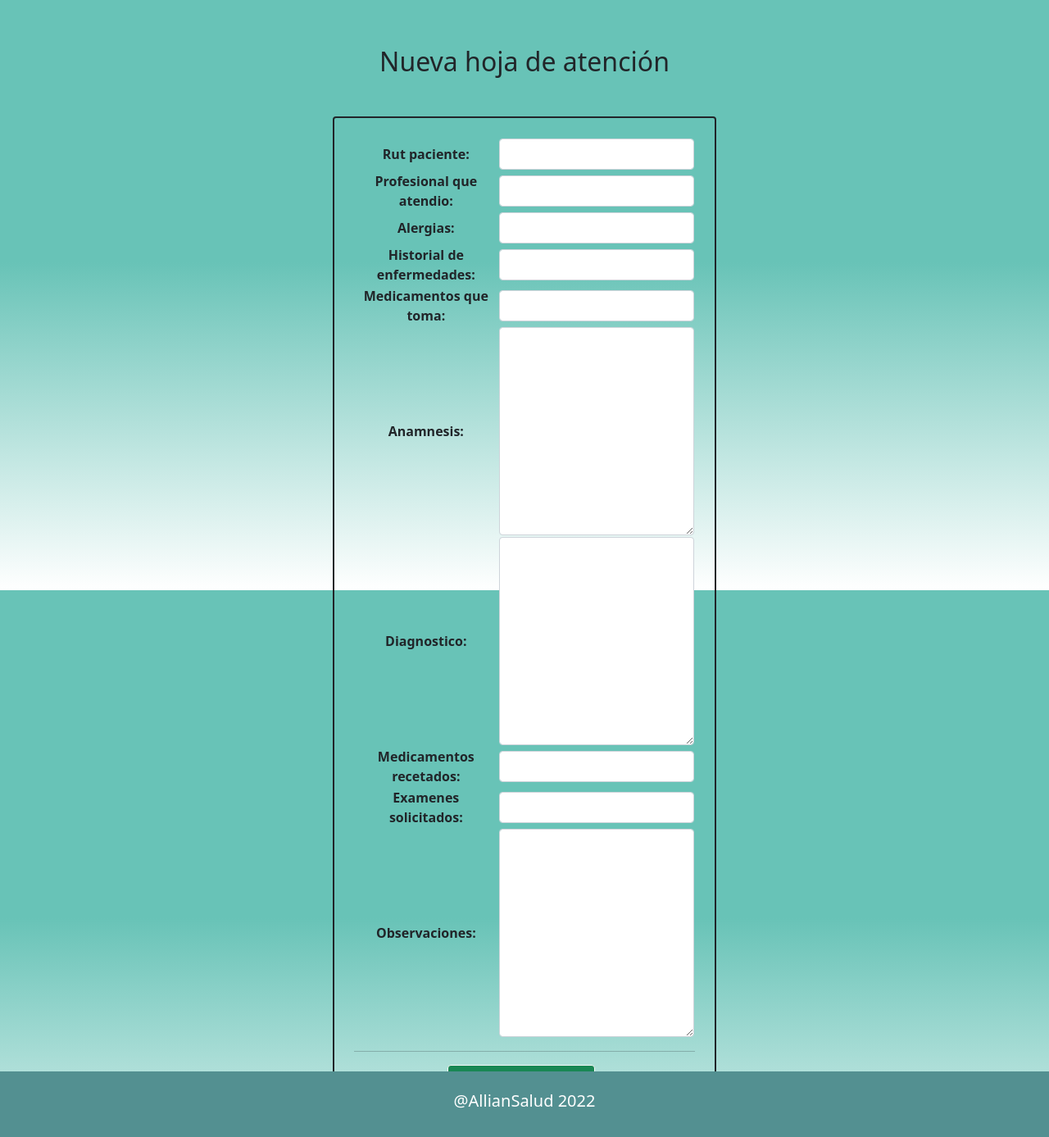
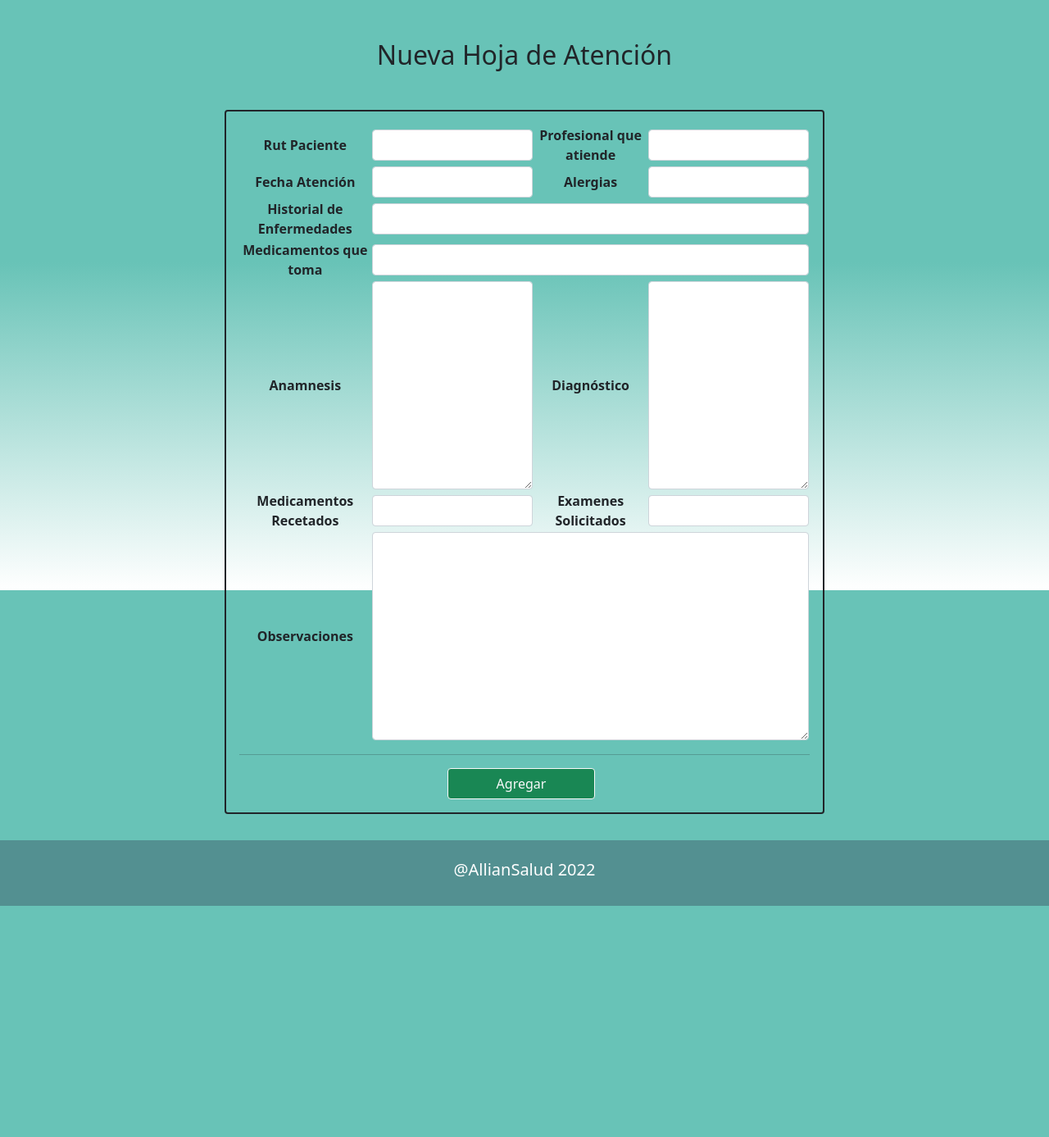
Before and after one commit to JosePenailillo/centroMedico, a Django app: page /agregarhoja/ in a window 1280 px wide. Shown: the part 80-1467 px from the top of the page at 82% size. After the commit the page ends 1185 px from the top, so only its background shows below. Run offline with Django 4.2, Linux system fonts and the light colour scheme.

Commit message:
Formulario hoja expandido. Falta alerta de errores. Agrega nuevos datos en BD

```diff
--- a/centroMedico/centroMedico/settings.py
+++ b/centroMedico/centroMedico/settings.py
@@ -83,7 +83,7 @@ DATABASES = {
         #'PORT': '8889',
         'NAME': 'centroMedico',
         'USER': 'root',
-        'PASSWORD': 'josepe1683'
+        'PASSWORD': '----'
     }
 }
 
--- a/centroMedico/clinicApp/forms.py
+++ b/centroMedico/clinicApp/forms.py
@@ -348,7 +348,9 @@ class HojaForm(forms.Form):
                     validators.MaxLengthValidator(50, message='El campo debe tener maximo 15 caracteres'),
                     ]
     )
-
+    Fecha_Atencion = forms.CharField(
+        validators=[]
+    )
     Anamnesis = forms.CharField(widget=forms.Textarea())
     Medicamentos_Recetados = forms.CharField(
         validators=[RegexValidator(regex='^[A-Z][a-z]*$',
@@ -405,6 +407,9 @@ class HojaForm(forms.ModelForm):
 
     Rut_Paciente = forms.CharField()
     Profesional_que_Atendio  = forms.CharField()
+    Fecha_Atencion = forms.CharField(
+        validators=[]
+    )
     Anamnesis = forms.CharField(widget=forms.Textarea())
 
     Medicamentos_Recetados = forms.CharField(
@@ -452,6 +457,7 @@ class HojaForm(forms.ModelForm):
 
     Rut_Paciente.widget.attrs['class'] = 'form-control'
     Profesional_que_Atendio.widget.attrs['class'] = 'form-control'
+    Fecha_Atencion.widget.attrs['class'] = 'form-control'
     Medicamentos_Recetados.widget.attrs['class'] = 'form-control'
     Anamnesis.widget.attrs['class'] = 'form-control'
     Examenes_Solicitados.widget.attrs['class'] = 'form-control'
--- a/centroMedico/clinicApp/models.py
+++ b/centroMedico/clinicApp/models.py
@@ -46,6 +46,7 @@ class HojaAtencion(models.Model):
 
     Rut_Paciente = models.CharField(max_length=25)
     Profesional_que_Atendio = models.CharField(max_length=25)
+    Fecha_Atencion = models.DateTimeField(blank=True, null=True)
     Alergias = models.CharField(max_length=125)
     Historial_de_Enfermedades = models.CharField(max_length=500)
     Medicamentos_que_toma = models.CharField(max_length=250)
--- a/centroMedico/clinicApp/templates/agregar-hoja.html
+++ b/centroMedico/clinicApp/templates/agregar-hoja.html
@@ -26,19 +26,56 @@
     </nav>
 
   <!--INICIO CONTENIDO-->
-    <div class="container p-2">
+    <div class="container-fluid">
         <div class="mb-3">
-            <h2 class="text-center mt-5">Nueva hoja de atención</h2>
-            <div class="container text-center mt-5">
+            <h2 class="text-center mt-5">Nueva Hoja de Atención</h2>
+            <div class="container-fluid text-center mt-5">
                 <div class="row justify-content-center">
-                    <div class="col col-lg-5 border border-dark p-4 rounded border-2 align-self-center">
+                    <div class="col col-lg-7 border border-dark p-3 rounded border-2 align-self-center">
                         <!--
                         style="width:100% para darle ancho máximo al botón
                         background-color:rgb(83,144,145) color del botón
                         -->
                         <form method="POST">
-                            <table>
-                                {{formularioHoja}}
+                            <table class="form-row">
+
+                                <tr>
+                                    <th>Rut Paciente</th>
+                                    <td><b><div class="form-group">{{formularioHoja.Rut_Paciente}}</div></b></td>
+                                    <th>Profesional que atiende</th>
+                                    <td><b><div class="form-group">{{formularioHoja.Profesional_que_Atendio}}</div></b></td>
+                                </tr>
+                                <tr>
+                                    <th>Fecha Atención</th>
+                                    <td><b><div class="form-group">{{formularioHoja.Fecha_Atencion}}</div></b></td>
+                                    <th>Alergias</th>
+                                    <td><b><div class="form-group">{{formularioHoja.Alergias}}</div></b></td>
+                                </tr>
+                                <tr>
+                                    <th>Historial de Enfermedades</th>
+                                    <td colspan="3"><b><div class="form-group">{{formularioHoja.Historial_de_Enfermedades}}</div></b></td>
+                                </tr>
+                                <tr>
+                                    <th>Medicamentos que toma</th>
+                                    <td colspan="3"><b><div class="form-group">{{formularioHoja.Medicamentos_que_toma}}</div></b></td>
+                                </tr>
+                                <tr>
+                                    <th>Anamnesis</th>
+                                    <td rowspan="2" ><b><div class="form-group">{{formularioHoja.Anamnesis}}</div></b></td>
+                                    <th>Diagnóstico</th>
+                                    <td rowspan="2" ><b><div class="form-group">{{formularioHoja.Diagnostico}}</div></b></td>
+                                </tr>
+                                <tr></tr>
+                                <tr>
+                                    <th>Medicamentos Recetados</th>
+                                    <td ><b><div class="form-group">{{formularioHoja.Medicamentos_Recetados}}</div></b></td>
+                                    <th>Examenes Solicitados</th>
+                                    <td ><b><div class="form-group">{{formularioHoja.Examenes_Solicitados}}</div></b></td>
+                                </tr>
+                                <tr>
+                                    <th>Observaciones</th>
+                                    <td colspan="3"><b><div class="form-group">{{formularioHoja.Observaciones}}</div></b></td>
+                                </tr>
                             </table>
                             <!--<button type="submit" > Agregar</button>-->
                             <hr>
@@ -50,6 +87,11 @@
             </div>
         </div>
     </div>
+<br>
+<br>
+<br>
+<br>
+
     <!--FIN CONTENIDO-->
     <script src="https://cdn.jsdelivr.net/npm/bootstrap@5.2.1/dist/js/bootstrap.bundle.min.js" integrity="sha384-u1OknCvxWvY5kfmNBILK2hRnQC3Pr17a+RTT6rIHI7NnikvbZlHgTPOOmMi466C8" crossorigin="anonymous"></script>
 
--- a/centroMedico/clinicApp/templates/hoja-atencion.html
+++ b/centroMedico/clinicApp/templates/hoja-atencion.html
@@ -43,6 +43,7 @@
                                 <th>ID</th>
                                 <th>Rut Paciente</th>
                                 <th>Profesional que atiende</th>
+                                <th>Fecha Atención</th>
                                 <th>Alergias</th>
                                 <th>Historial de Enfermedades</th>
                                 <th>Medicamentos que toma</th>
@@ -61,6 +62,7 @@
                                 <td scope="row"> {{e.id}}</td>
                                 <td><b>{{e.Rut_Paciente}}</b></td>
                                 <td><b>{{e.Profesional_que_Atendio}}</b></td>
+                                <td><b>{{e.Fecha_Atencion}}</b></td>
                                 <td><b>{{e.Alergias}}</b></td>
                                 <td><b>{{e.Historial_de_Enfermedades}}</b></td>
                                 <td><b>{{e.Medicamentos_que_toma}}</b></td>
--- a/centroMedico/clinicApp/views.py
+++ b/centroMedico/clinicApp/views.py
@@ -216,6 +216,7 @@ def agregarHoja(request):
             hoja = HojaAtencion(
                 Rut_Paciente=hoj['Rut_Paciente'],
                 Profesional_que_Atendio= hoj['Profesional_que_Atendio'],
+                Fecha_Atencion=hoj['Fecha_Atencion'],
                 Anamnesis=hoj['Anamnesis'],
                 Medicamentos_Recetados=hoj['Medicamentos_Recetados'],
                 Examenes_Solicitados=hoj['Examenes_Solicitados'],
```
Also changed, not shown: centroMedico/clinicApp/templates/editar-hoja.html (+11 -11 lines).
